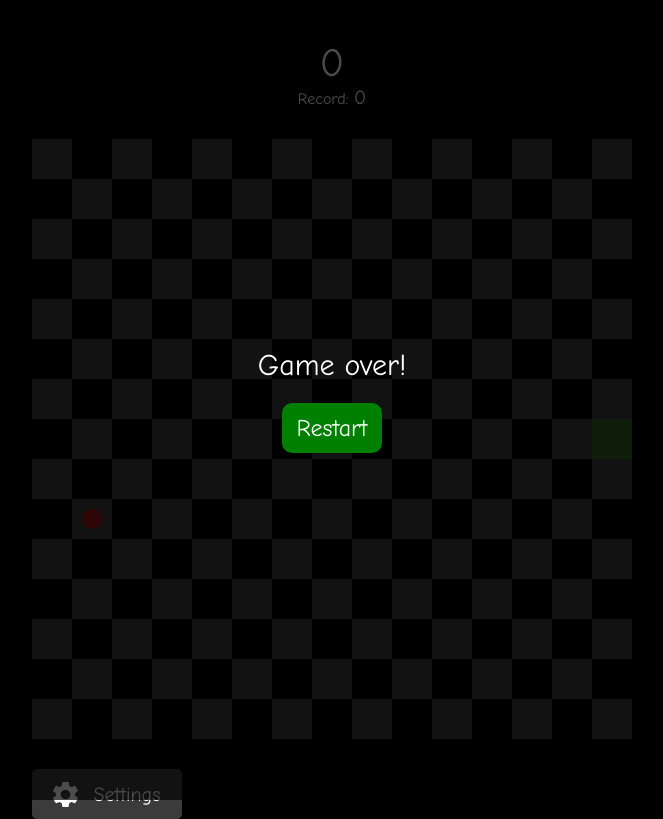
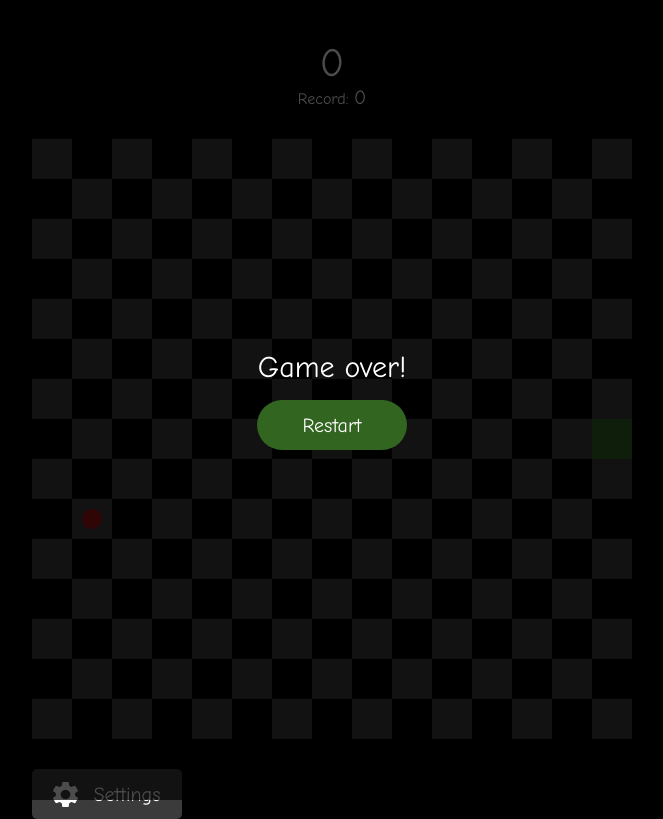
Before and after one commit to bx6xb/snake, a website built with webpack: page src/index.html in a window 1280 px wide. Shown: the whole page, without its empty margins (308-971 px from the left). Built offline with nearby package versions, Linux system fonts and the light colour scheme.

Commit message:
redesigned overlay screen

```diff
--- a/src/sass/_general.sass
+++ b/src/sass/_general.sass
@@ -30,21 +30,17 @@ body
   height: 20px
   border-radius: 100%
 #restart-btn
-  width: 100px
+  width: 150px
   height: 50px
-  border-radius: 10px
+  font-size: 20px
+  background-color: $green
+  color: $w
   border: none
-  font-size: 24px
-  margin: 0 auto
-  padding: 10px
+  border-radius: 25px
+  cursor: pointer
   display: flex
   justify-content: center
   align-items: center
-  cursor: pointer
-  background-color: green
-  color: $w
-  display: block
-  outline: none
 #field-size
   width: 75px
   height: 30px
@@ -64,7 +60,7 @@ body
   align-items: center
   flex-direction: column
 .text
-  margin-bottom: 20px
+  margin-bottom: 15px
   text-align: center
   font-size: 30px
 .show
```
